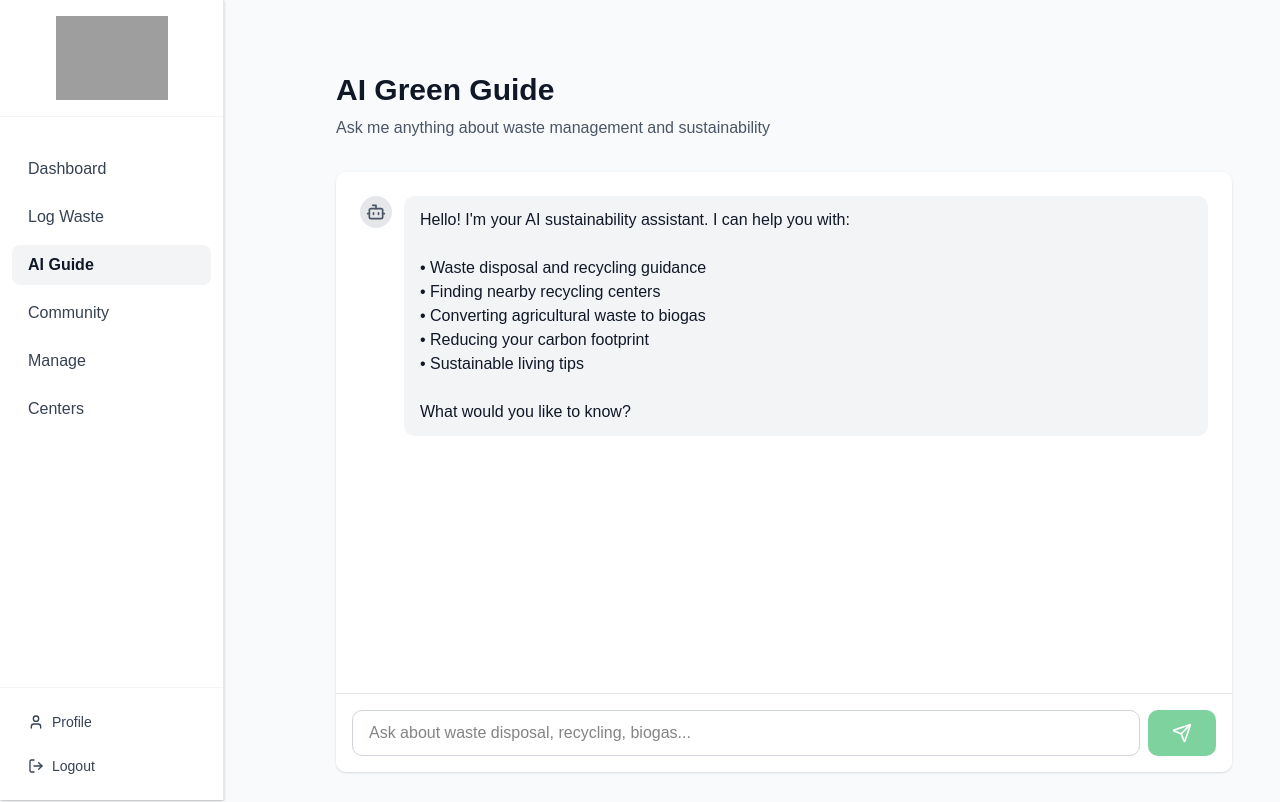
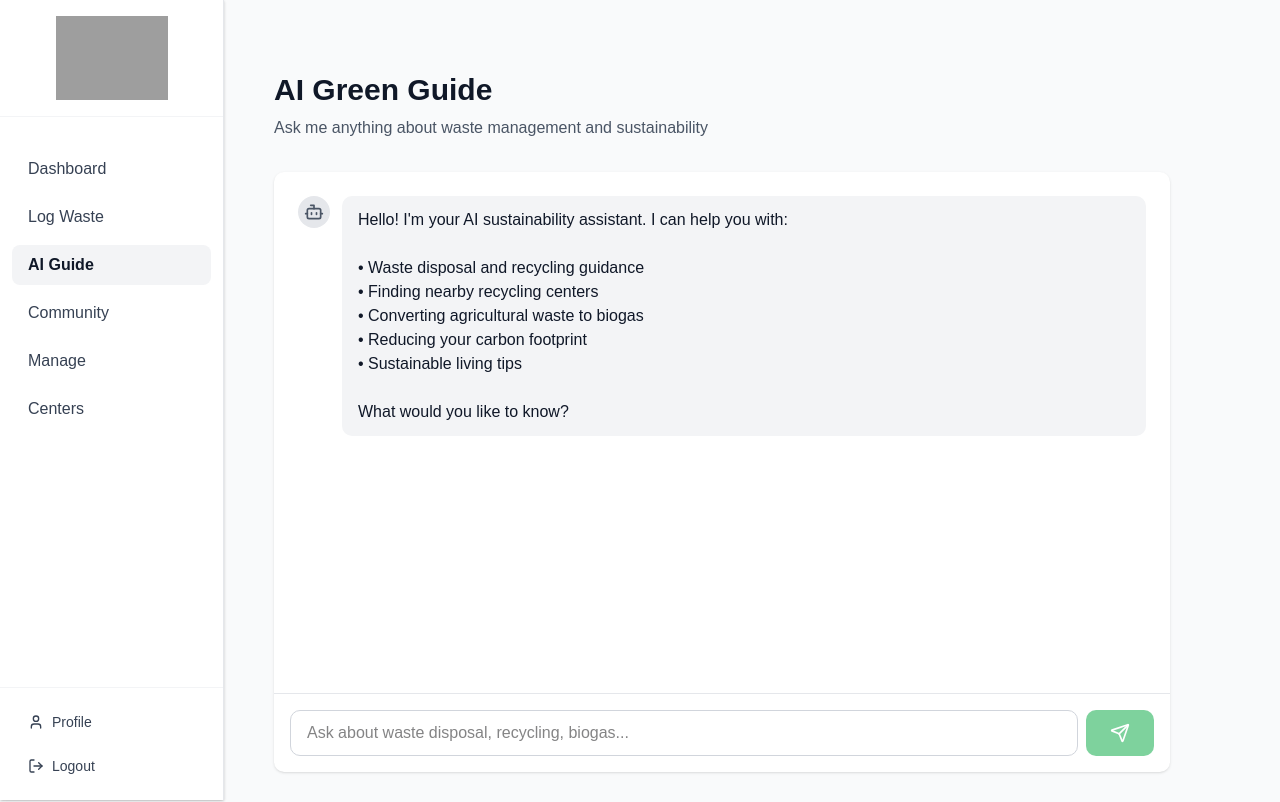
Before and after one commit to Jeremymarube/regen, a Next.js app in the folder client/: page /dashboard/guide in a window 1280 px wide. Shown: the top 802 px of the page. Built offline with nearby package versions, Linux system fonts and the light colour scheme; no server answers; grey boxes are pictures that could not be loaded; a web font is replaced by a local one.

Commit message:
Adjust main content area margin for improved layout consistency

```diff
--- a/client/src/app/dashboard/layout.jsx
+++ b/client/src/app/dashboard/layout.jsx
@@ -7,7 +7,7 @@ export default function DashboardLayout({ children }) {
       <Sidebar />
 
       {/* Main content area */}
-      <main className="flex-1 ml-64 px-8 py-10">
+      <main className="flex-1 ml-33 px-8 py-10">
         <div className="max-w-7xl mx-auto">{children}</div>
       </main>
     </div>
```
